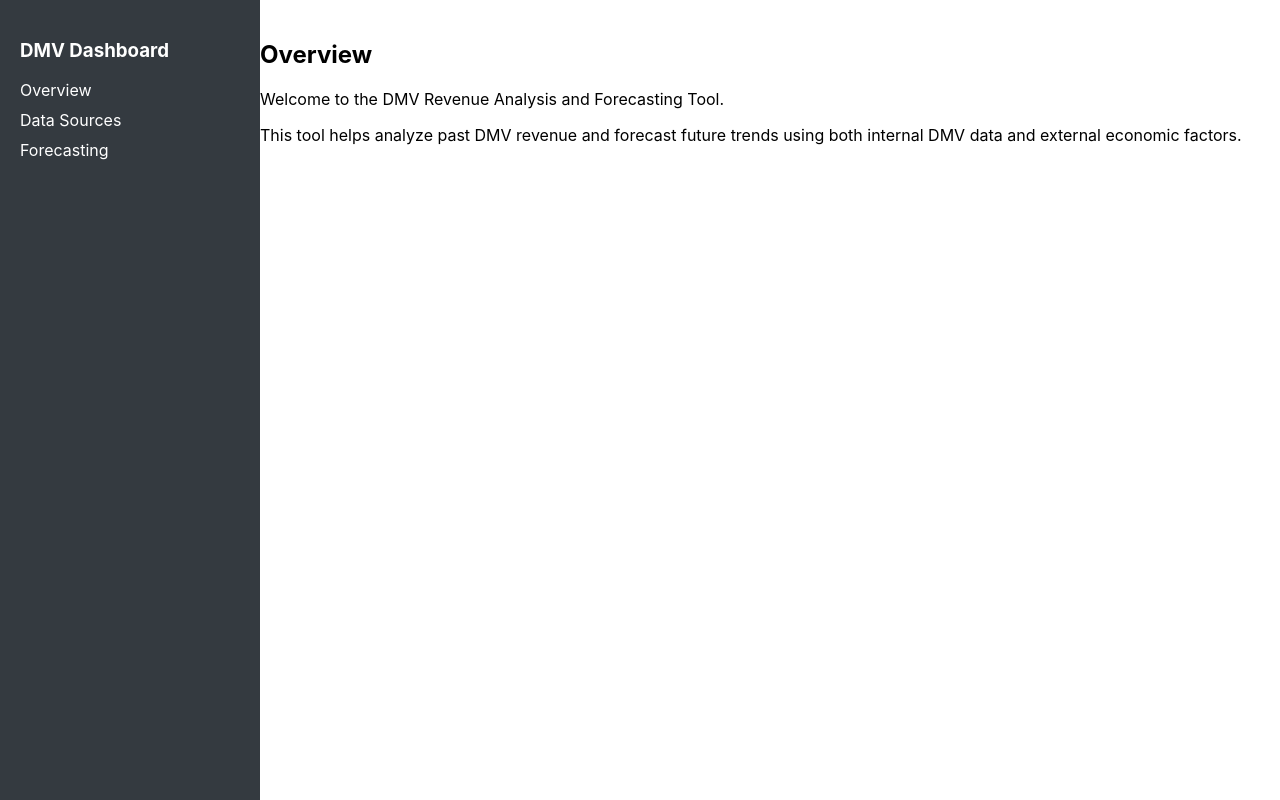
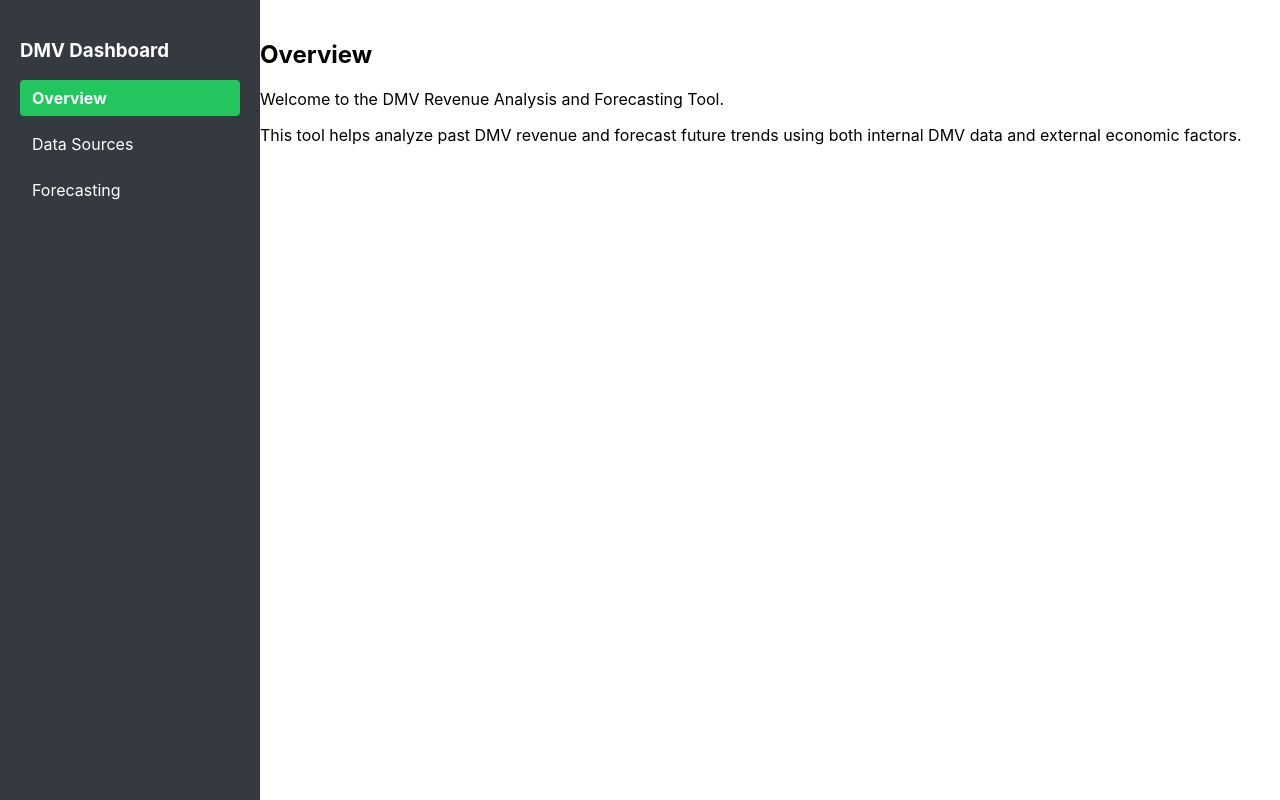
Before and after one commit to msreenam/deldot_revenue_forecast, a React (Create React App) app in the folder my-react-app/: page / in a window 1280 px wide. Built offline with nearby package versions, Linux system fonts and the light colour scheme.

Commit message:
highlights active link

```diff
--- a/my-react-app/src/App.css
+++ b/my-react-app/src/App.css
@@ -30,3 +30,30 @@
 .mt-5 {
   margin-top: 3rem;
 }
+/* Default sidebar link */
+.sidebar-link {
+  color: white;
+  display: block;
+  margin: 10px 0;
+  text-decoration: none;
+  padding: 8px 12px;
+  border-radius: 4px;
+  transition: background-color 0.2s ease;
+}
+
+/* Hover state */
+.sidebar-link:hover {
+  background-color: rgba(255, 255, 255, 0.15);
+}
+
+/* Highlighted active page */
+/* Highlighted active page */
+.active-link {
+  color: #1e293b;               /* dark text */
+  background-color: #22c55e;    /* green highlight */
+  display: block;
+  margin: 10px 0;
+  padding: 8px 12px;
+  border-radius: 4px;
+  font-weight: bold;
+}
--- a/my-react-app/src/App.js
+++ b/my-react-app/src/App.js
@@ -1,5 +1,5 @@
 import React from 'react';
-import { BrowserRouter as Router, Routes, Route, Link } from 'react-router-dom';
+import { BrowserRouter as Router, Routes, Route, NavLink } from 'react-router-dom';
 import './App.css';
 import Overview from './components/Overview';
 import DataPage from './components/DataPage';
@@ -11,9 +11,28 @@ function App() {
       <div className="App">
         <div className="sidebar">
           <h3>DMV Dashboard</h3>
-          <Link to="/">Overview</Link>
-          <Link to="/data">Data Sources</Link>
-          <Link to="/forecasting">Forecasting</Link>
+          <NavLink
+  to="/"
+  end
+  className={({ isActive }) => isActive ? "active-link" : "sidebar-link"}
+>
+  Overview
+</NavLink>
+
+<NavLink
+  to="/data"
+  className={({ isActive }) => isActive ? "active-link" : "sidebar-link"}
+>
+  Data Sources
+</NavLink>
+
+<NavLink
+  to="/forecasting"
+  className={({ isActive }) => isActive ? "active-link" : "sidebar-link"}
+>
+  Forecasting
+</NavLink>
+
         </div>
 
         <div className="content">
```
Also changed, not shown: 1 other file (tests, documents, lock files or other folders).
